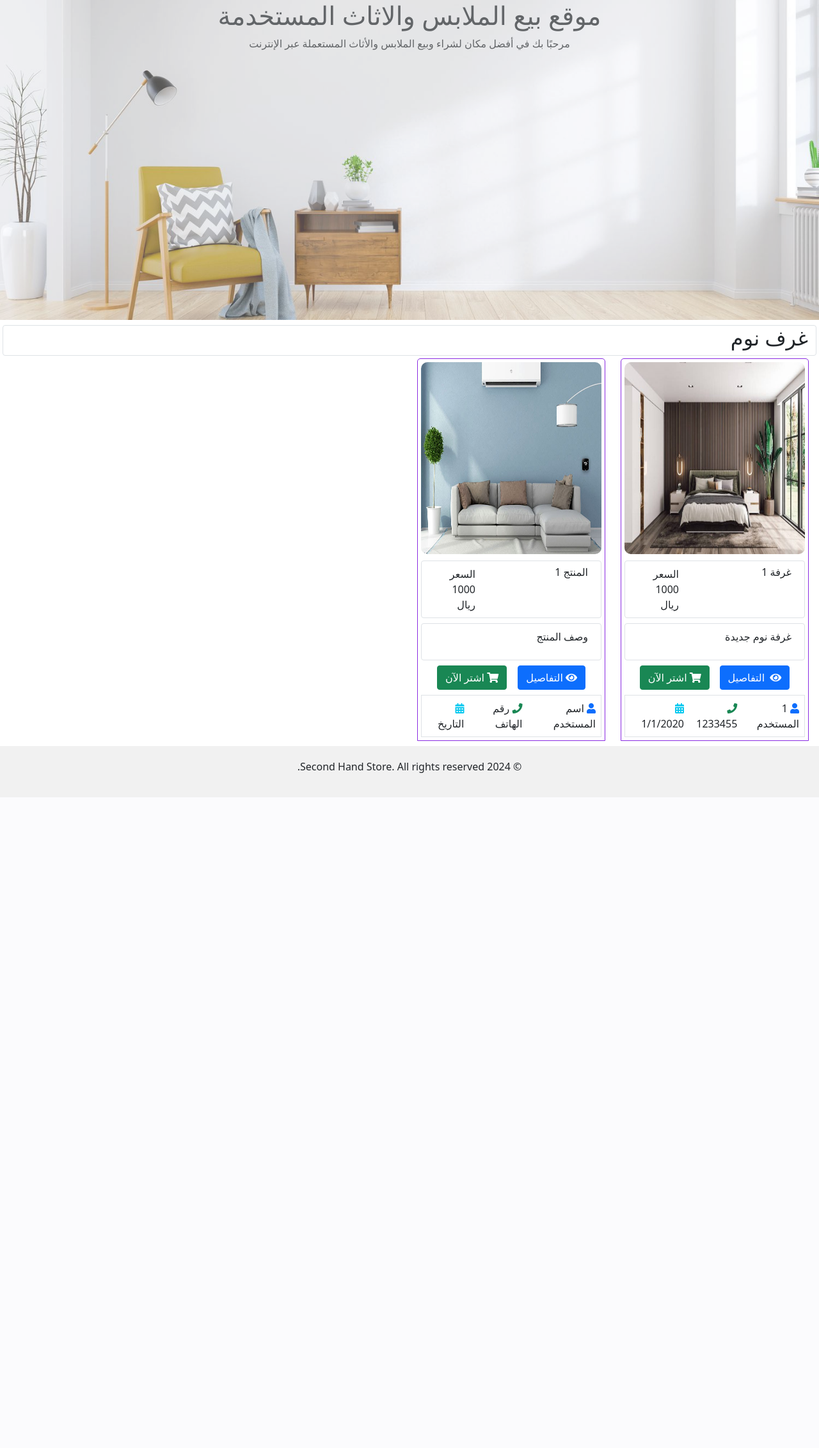
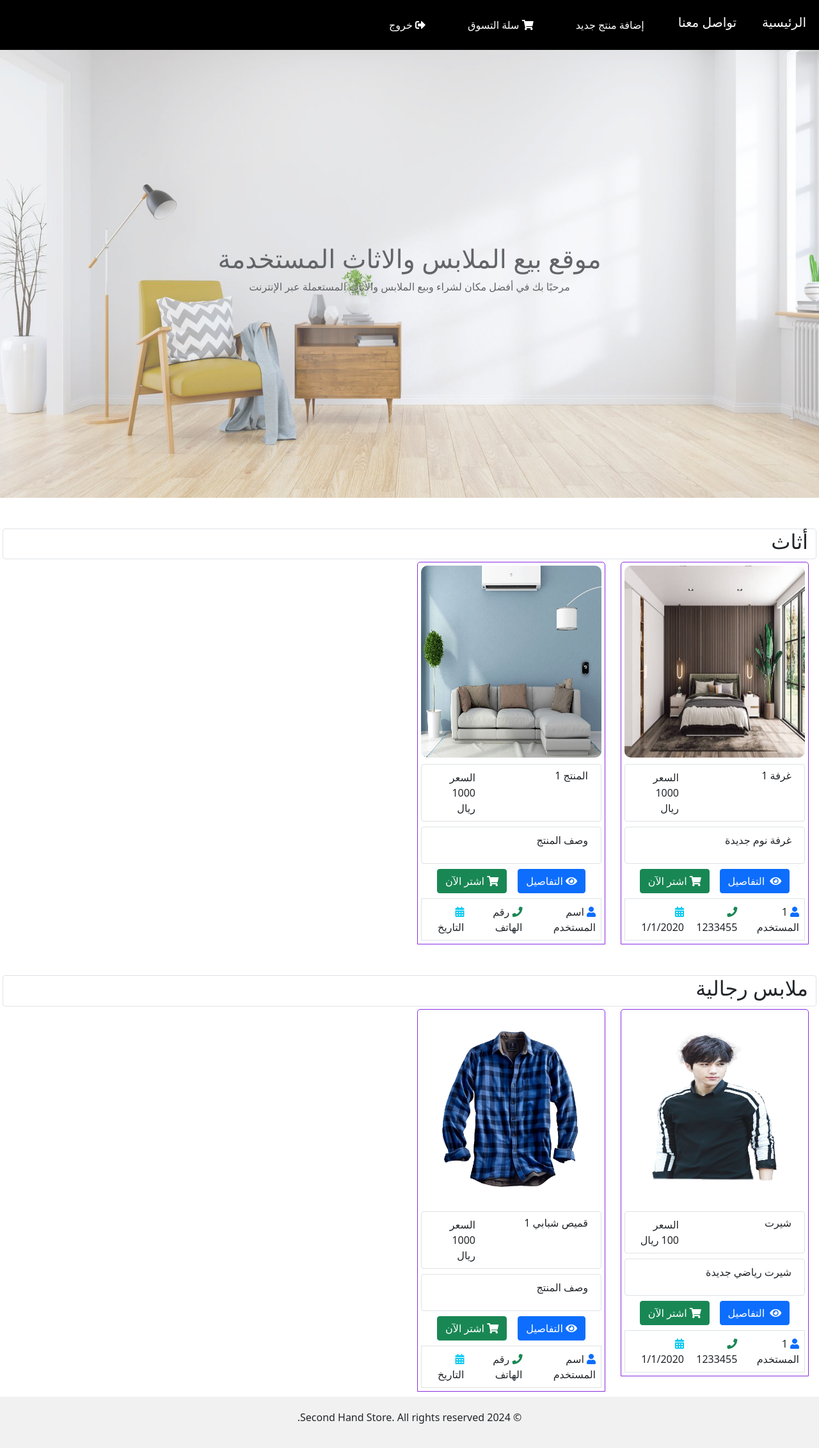
Before and after one commit to Eng-Mushtaq/Second-Hand-Products-Store-, a PHP site: page /html/index.html in a window 1280 px wide. Shown: the whole page at 64% size. Before the commit the page ends 1208 px from the top, so only its background shows below. Run offline with PHP 8.4, Linux system fonts and the light colour scheme.

Commit message:
uploade html  file

```diff
--- a/css/style.css
+++ b/css/style.css
@@ -15,6 +15,8 @@ body {
     text-align: center;
   }
 
+
+
   .hero {
     position: relative;
     background-image: url("../images/bg3.jpg");
@@ -22,7 +24,7 @@ body {
     background-position: center;
     opacity: 0.7;
     text-align: center;
-    min-height: 500px;
+    height: 700px;
 }
 
 
--- a/html/index.html
+++ b/html/index.html
@@ -10,17 +10,39 @@
 	<script src="https://cdn.jsdelivr.net/npm/bootstrap@5.3.3/dist/js/bootstrap.bundle.min.js" integrity="sha384-YvpcrYf0tY3lHB60NNkmXc5s9fDVZLESaAA55NDzOxhy9GkcIdslK1eN7N6jIeHz" crossorigin="anonymous"></script>
 </head>
 <body>
+	<div class="navigation">
+		<ul class="nav">
+			<li><a href="#home">الرئيسية</a></li>
 
-<div class="hero">
+			<li><a href="#contact">تواصل معنا</a></li>
+			<li>
+				<button type="button" class="btn  text-white" data-bs-toggle="modal" data-bs-target="#confirmationModal">
+					إضافة منتج جديد
+				</button>
+			</li>
+			<li>
+				<a href="cart.html" class="btn ">
+					<i class="fas fa-shopping-cart"></i>  سلة التسوق
+				</a>
+			</li>
+			<li>
+				<a href="#" class="btn ">
+					<i class="fas fa-sign-out-alt"></i> خروج
+				</a>
+
+			</li>
+		</ul>
+	</div>
+<div class="hero d-flex flex-column justify-content-center align-items-center">
     <h1>موقع بيع الملابس والاثاث المستخدمة</h1>
     <p>مرحبًا بك في أفضل مكان لشراء وبيع الملابس والأثاث المستعملة عبر الإنترنت</p>
 </div>
 
-<section id="category1" class="m-2">
+<section id="category1" class="m-2 my-5">
     <div class="m-2">
         <div class="row rounded  border my-1">
             <div class="col-12">
-                <h2> غرف نوم</h2>
+                <h2> أثاث </h2>
             </div>
         </div>
         <div class="row">
@@ -83,7 +105,72 @@
     </div>
 </section>
 <!-- Add more sections for other categories -->
-
+<section id="category1" class="m-2">
+    <div class="m-2">
+        <div class="row rounded  border my-1">
+            <div class="col-12">
+                <h2> ملابس رجالية </h2>
+            </div>
+        </div>
+        <div class="row">
+            <div class="col-12 col-sm-6 col-md-4 col-lg-3 col-xl-3 mb-4 mb-md-0">
+                <div class="item">
+                    <a href="#"><img class="img" src="../images/clo2.png" alt="اسم المنتج"></a>
+                    <div class="content-entry">
+                        <div class="row m-0 rounded border p-2">
+                            <h6 class="col-8"> شيرت</h6>
+                            <span class="col-4">السعر  100 ريال</span>
+                        </div>
+                        <div class="row m-0 my-2 rounded border p-2">
+                            <p>شيرت  رياضي جديدة</p>
+                        </div>
+                        <div class="d-flex justify-content-evenly m-2">
+                            <a href="product_details.html" class="btn btn-primary">
+                                <i class="fa fa-eye ms-1"></i>   التفاصيل
+                            </a>
+                            <a href="shopping_cart.html" class="btn btn-success">
+                                <i class="fas fa-shopping-cart"></i> اشتر الآن
+                            </a>
+                        </div>
+                        <div class="w-100 p-2 border border-black mt-2 d-flex justify-content-between">
+                            <span><i class="fas fa-user text-primary"></i>   1 المستخدم</span>
+                            <span><i class="fas fa-phone text-success"></i>  1233455</span>
+                            <span><i class="fas fa-calendar-alt text-info"></i> 1/1/2020</span>
+                        </div>
+                    </div>
+                </div>
+            </div>
+			<div class="col-12 col-sm-6 col-md-4 col-lg-3 col-xl-3 mb-4 mb-md-0">
+                <div class="item">
+                    <a href="#"><img class="img" src="../images/clothes2.png" alt="اسم المنتج"></a>
+                    <div class="content-entry">
+                        <div class="row m-0 rounded border p-2">
+                            <h6 class="col-8"> قميص شبابي 1</h6>
+                            <span class="col-4">السعر  1000 ريال</span>
+                        </div>
+                        <div class="row m-0 my-2 rounded border p-2">
+                            <p>وصف المنتج</p>
+                        </div>
+                        <div class="d-flex justify-content-evenly m-2">
+                            <a href="product_details.html" class="btn btn-primary">
+                                <i class="fa fa-eye ms-1"></i>التفاصيل
+                            </a>
+                            <a href="shopping_cart.html" class="btn btn-success">
+                                <i class="fas fa-shopping-cart"></i> اشتر الآن
+                            </a>
+                        </div>
+                        <div class="w-100 p-2 border border-black mt-2 d-flex justify-content-between">
+                            <span><i class="fas fa-user text-primary"></i> اسم المستخدم</span>
+                            <span><i class="fas fa-phone text-success"></i> رقم الهاتف</span>
+                            <span><i class="fas fa-calendar-alt text-info"></i> التاريخ</span>
+                        </div>
+                    </div>
+                </div>
+            </div>
+            <!-- Add more product cards as needed -->
+        </div>
+    </div>
+</section>
 <div class="footer">
     <p>© 2024 Second Hand Store. All rights reserved.</p>
 </div>
@@ -95,7 +182,7 @@
             <div class="modal-header d-flex justify-content-center bg-danger">
                 <h4 class="modal-title text-white fw-bold text-center" id="exampleModalLabel">إضافة منتج جديد</h4>
             </div>
-            <form method="post" action="saveProduct.php" enctype="multipart/form-data">
+            <form method="post" action="#" enctype="multipart/form-data">
                 <div class="modal-body">
                     <div class="form-group my-1">
                         <label for="productName">تصنيف المنتج:</label>
```
Also changed, not shown: html/product_details.html (+22 -0 lines), html/shopping_cart.html (+23 -0 lines).
